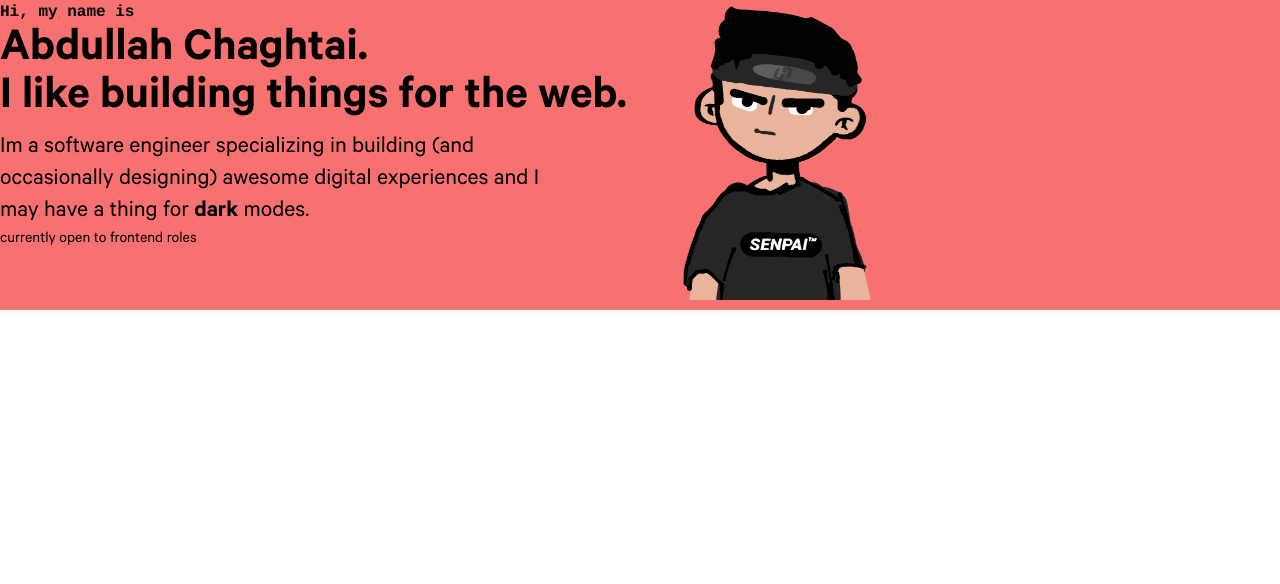
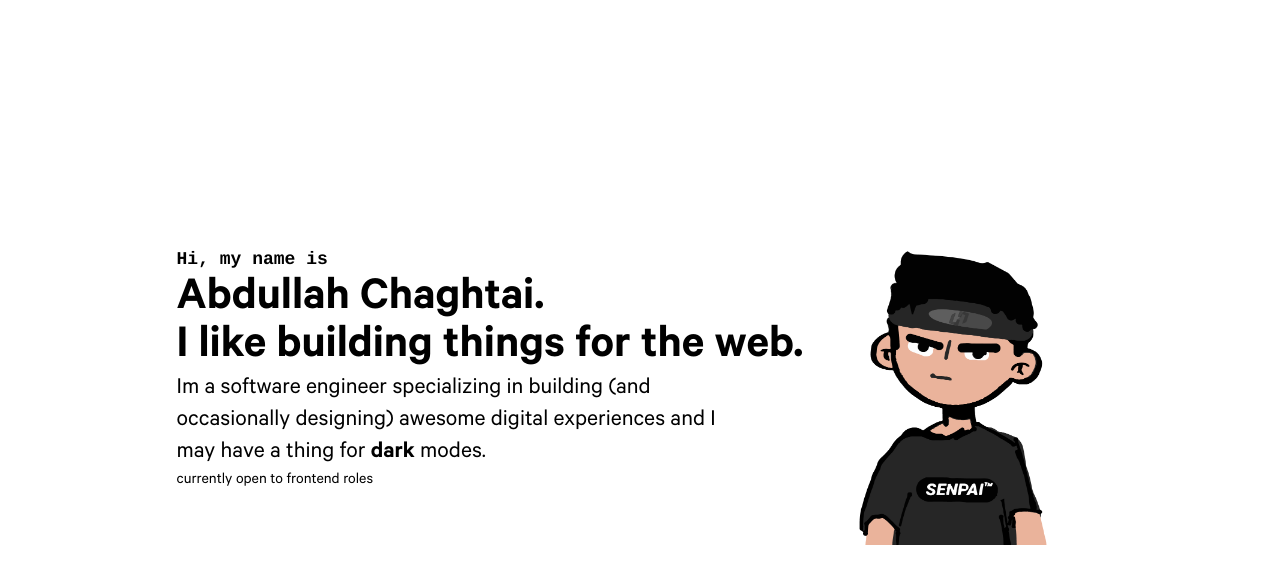
Before and after one commit to halalsenpai/abdullahchaghtai, a Next.js app: page / in a window 1280 px wide. Shown: the top 584 px of the page. Built offline with nearby package versions, Linux system fonts and the light colour scheme.

Commit message:
hero section done

```diff
--- a/components/Herosection.js
+++ b/components/Herosection.js
@@ -4,12 +4,12 @@ import AvatarImage from "/public/static/senpaiavi1.png";
 
 export const Herosection = () => {
   return (
-    <div className="container mx-auto flex flex-col-reverse sm:flex-row bg-red-400">
+    <div className="container mx-auto flex flex-col-reverse sm:flex-row 2xl:justify-center xl:justify-center">
       <div className="flex flex-col">
-        <h5 className="text-base mb-1 font-courier font-semibold">Hi, my name is</h5>
+        <h5 className="mb-1 font-courier font-semibold text-lg">Hi, my name is</h5>
         <h3 className="text-5xl font-calibre font-bold">Abdullah Chaghtai.</h3>
         <h1 className="text-5xl font-calibre font-bold">I like building things for the web.</h1>
-        <p className="text-2xl max-w-[550px] mt-2">
+        <p className="text-2xl max-w-[550px]">
           Im a software engineer specializing in building (and occasionally designing) awesome digital experiences and I may have a thing for <strong>dark</strong> modes.
         </p>
         <p>currently open to frontend roles</p>
--- a/pages/index.js
+++ b/pages/index.js
@@ -4,7 +4,9 @@ export default function Home() {
   return (
     <div>
       <main className="">
-        <Herosection />
+        <div className="sm:h-screen sm:flex sm:justify-center sm:items-center sm:min-h-[500px]">
+          <Herosection />
+        </div>
       </main>
     </div>
   );
```
